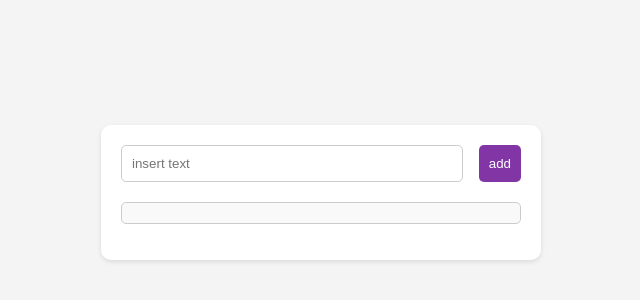
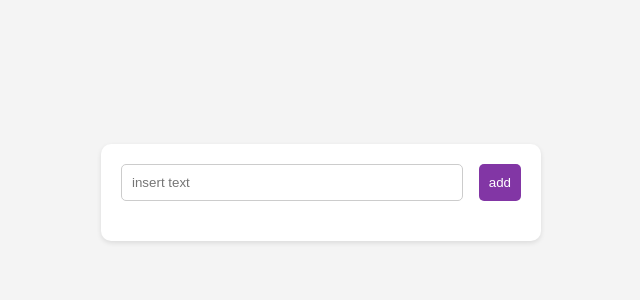
Before and after one commit to veronikarakusic/TODO-App, a plain HTML site: page index.html in a window 1280 px wide. Shown: the part 208-508 px from the top of the page, without its empty margins (319-959 px from the left). Drawn offline with Linux system fonts and the light colour scheme.

Commit message:
update2 index.html

```diff
--- a/index.html
+++ b/index.html
@@ -12,8 +12,8 @@
             <input type="text" id="unos" placeholder="insert text">
             <button onclick="insert()" id="button">add</button>
         </div>
-        <ul>
-            <li id="text"></li>
+        <ul id="text">
+
         </ul>
     </div>
     <script src="index.js"></script>
```
